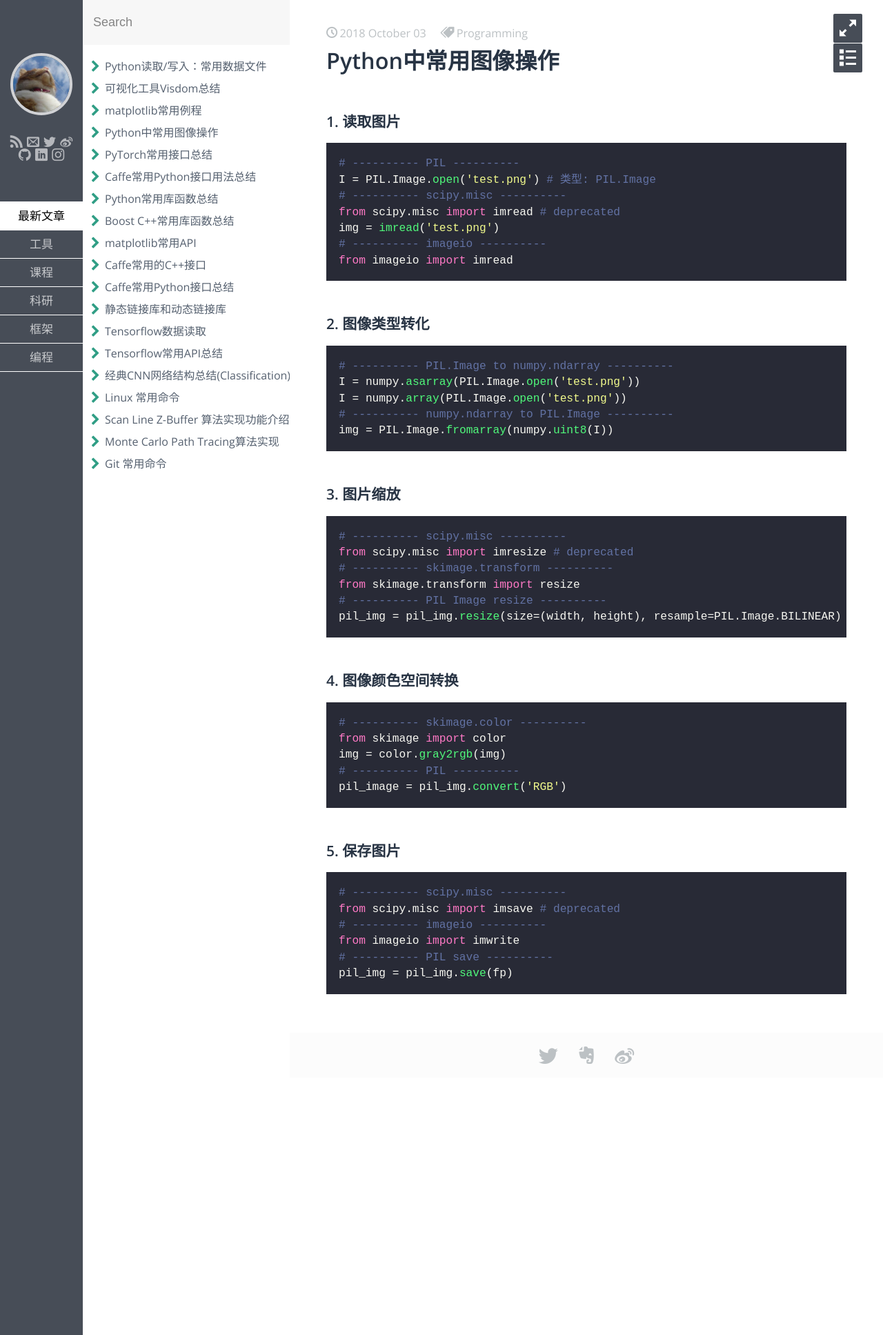
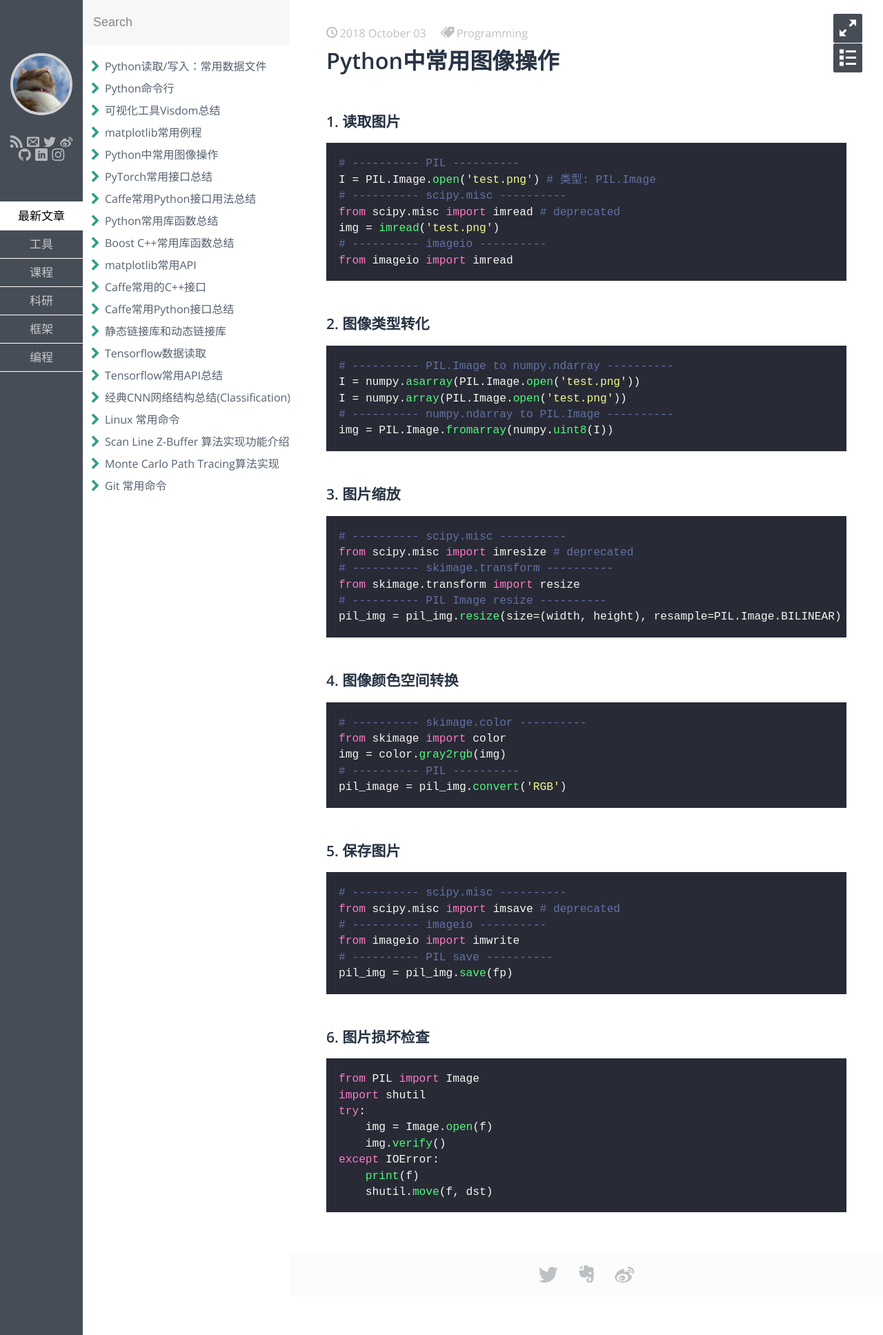
Before and after one commit to sccbhxc/sccbhxc.github.io, a Jekyll site: the page built from _posts/Python/2018-10-03-Python中常用图像操作总结.md, in a window 1280 px wide. Shown: the whole page at 69% size. Built offline with Jekyll 4.4.1, drawn with Linux system fonts in a browser that asks for light colours; some web fonts are replaced; a script that is not in the unit is left out.

````diff
--- a/_posts/Python/2018-10-03-Python中常用图像操作总结.md
+++ b/_posts/Python/2018-10-03-Python中常用图像操作总结.md
@@ -3,7 +3,7 @@ layout: post
 title: Python中常用图像操作
 category: 编程
 tags: Programming
-desciption:
+description:
 ---
 
 ### 1. 读取图片
@@ -69,3 +69,18 @@ from imageio import imwrite
 # ---------- PIL save ----------
 pil_img = pil_img.save(fp)
 ```
+
+
+
+### 6. 图片损坏检查
+
+```python
+from PIL import Image
+import shutil
+try:
+    img = Image.open(f)
+    img.verify()
+except IOError:
+    print(f)
+    shutil.move(f, dst)
+```
````
Also changed, not shown: _posts/PyTorch/2018-07-08-PyTorch常用接口总结.md (+5 -5 lines), _posts/Python/2018-12-11-Python命令行.md (added, +7 -0 lines).
